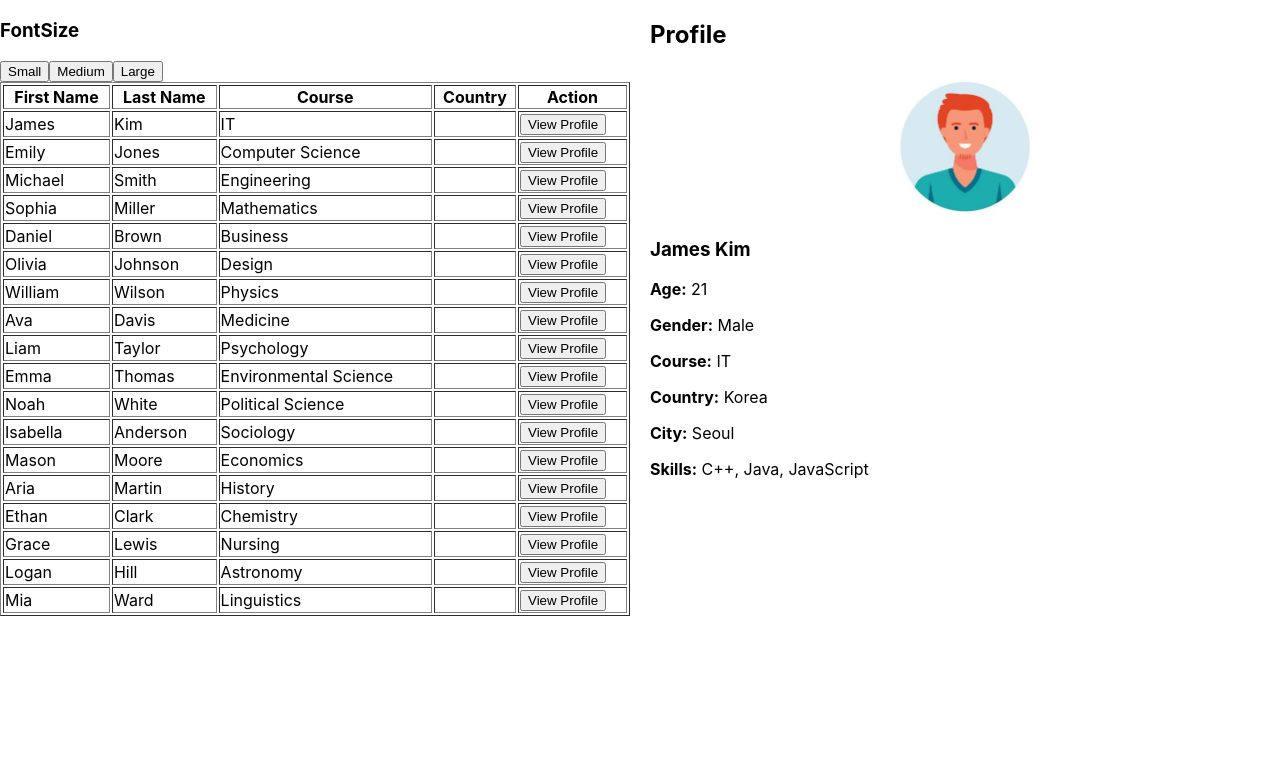
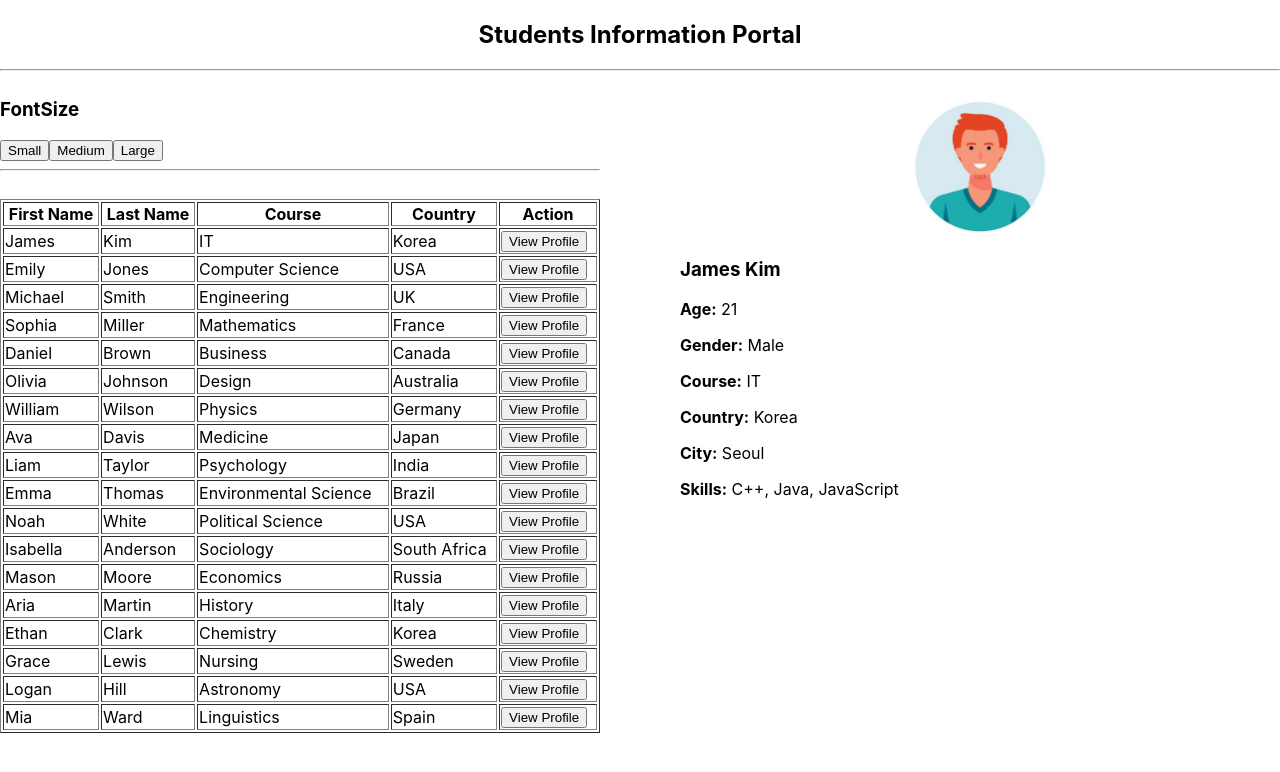
Before and after one commit to ImeshaMadhushani/studentportal-ass03, a React (Create React App) app: page / in a window 1280 px wide. Shown: the top 772 px of the page. Built offline with nearby package versions, Linux system fonts and the light colour scheme.

Commit message:
update app.js for styles

```diff
--- a/src/App.css
+++ b/src/App.css
@@ -1,4 +1,39 @@
-.App {
+.topic{
+  text-align: center;
+
+}
+
+
+
+
+
+
+
+
+
+
+
+
+
+
+
+
+
+
+
+
+
+
+
+
+
+
+
+
+
+
+
+/* .App {
   text-align: center;
 }
 
@@ -36,3 +71,4 @@
     transform: rotate(360deg);
   }
 }
+ */
--- a/src/App.js
+++ b/src/App.js
@@ -4,6 +4,7 @@ import FontSizeSelector from "./components/FontSizeSelector";
 import Table from "./components/Table";
 import Profile from "./components/Profile";
 import './compo.css';
+import './App.css';
 const App = () => {
   const [students] = useState(StudentsDb);
   const [selectedStudent, setSelectedStudent] = useState(students[0]);
@@ -14,15 +15,22 @@ const App = () => {
   };
 
   return (
-    <div style={{ display: "flex", fontSize }}>
-      <div style={{ flex: 1 }}>
-        <FontSizeSelector fontSize={fontSize} setFontSize={setFontSize} />
-        <Table students={students} selectStudent={selectStudent} />
-      </div>
-      <div style={{ flex: 1, marginLeft: "20px" }}>
+    <>
+      <h2 className="topic">Students Information Portal</h2>       <hr />
+      <div style={{ display: "flex", fontSize }}>
+        <div style={{ flex: 1 }}>
+          <div>
+          <FontSizeSelector fontSize={fontSize} setFontSize={setFontSize} /> <hr />
+          <br/>
+            <Table students={students} selectStudent={selectStudent} />
+          </div>
+        </div>
+
+      <div style={{ flex: 1, marginLeft: "80px" }}>
         <Profile student={selectedStudent} />
       </div>
-    </div>
+      </div>
+    </>
   );
 };
 
--- a/src/components/Profile.js
+++ b/src/components/Profile.js
@@ -3,8 +3,7 @@ import React from "react";
 
 const Profile = ({ student }) => {
     return (
-        <div>
-            <h2>Profile</h2>
+        <div className="profilecard">
             <img
                 className="profile"
 
--- a/src/components/Table.js
+++ b/src/components/Table.js
@@ -18,7 +18,7 @@ const Table = ({ students, selectStudent }) => {
                         <td>{student.firstName}</td>
                         <td>{student.lastName}</td>
                         <td>{student.course}</td>
-                        <td>{student.country}</td>
+                        <td>{student.address.country}</td>
                         <td>
                             <button onClick={() => selectStudent(index)}>View Profile</button>
                         </td>
```
